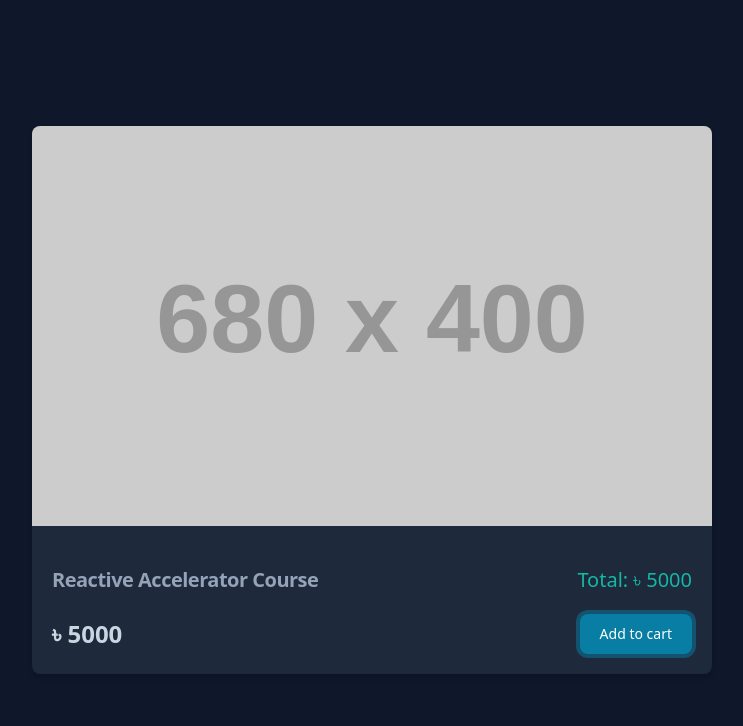
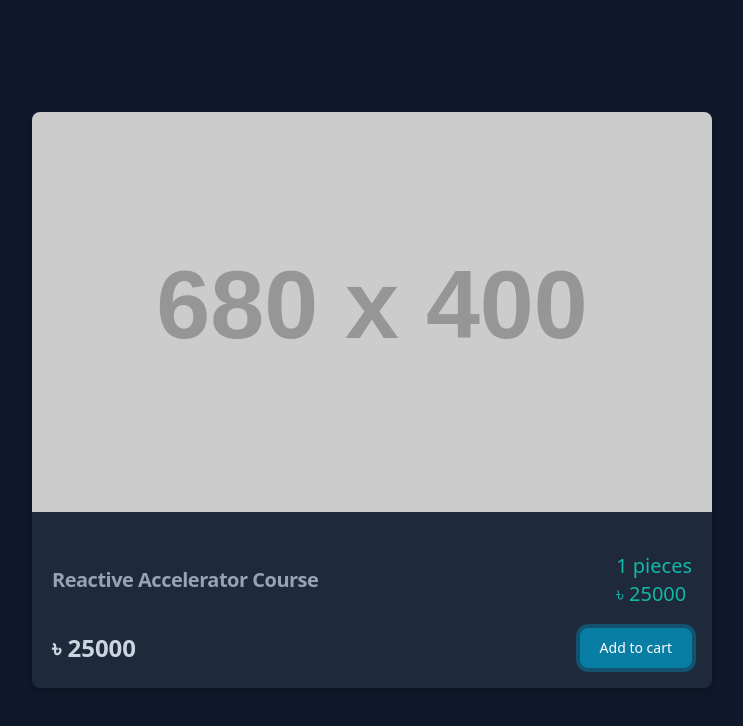
Before and after one commit to ILhankhondaker/example-vanilaJs--vs-ReactJs, a plain HTML site: page index.html in a window 1280 px wide. Both pictures are taken after a click on the link "Add to cart". Shown: the whole page, without its empty margins (268-1011 px from the left). Drawn offline with nearby package versions, Linux system fonts and the light colour scheme; placeholder pictures from the web are drawn by us.

Commit message:
apply DOM & EventListener

```diff
--- a/index.html
+++ b/index.html
@@ -10,11 +10,16 @@
 </head>
 
 <body class="bg-slate-900 text-slate-400 flex items-center justify-center h-screen px-10">
+
+    <!-- =====parents div ====== -->
     <div class="shadow-md rounded-lg bg-slate-800 border-slate-700">
+
+        <!-- poster Image  -->
         <a href="#">
             <img class="rounded-t-lg" src="https://dummyimage.com/680X400/087ea4/ffffff.png&text=Product"
                 alt="product image" />
         </a>
+
         <div class="px-5 py-5">
             <div class="flex items-center justify-between mt-5">
                 <a href="#">
@@ -22,16 +27,28 @@
                         Reactive Accelerator Course
                     </h3>
                 </a>
-                <span class="text-xl font-medium text-teal-500">Total: ৳ 5000</span>
+                <div>
+                    <!-- total price product -->
+                    <span id="productItem" class="text-xl font-medium text-teal-500"> </span><br>
+                    <!-- total amount  -->
+                    <span id="totalPrice" class="text-xl font-medium text-teal-500"> ৳ </span>
+                </div>
             </div>
             <div class="flex items-center justify-between mt-5">
-                <span class="text-2xl font-bold text-slate-300">৳ 5000</span>
-                <a href="#"
+
+                <!-- product price  -->
+                <span id="price" class="text-2xl font-bold text-slate-300"></span>
+
+
+                <!-- add button  -->
+                <a id="addButton" href="#"
                     class="text-white focus:ring-4 font-medium rounded-lg text-sm px-5 py-2.5 text-center bg-[#087ea4] hover:bg-[#087ea4]/[.8] focus:ring-[#087ea4]/[.5]">Add
                     to cart</a>
             </div>
         </div>
     </div>
+
+    <script src="./index.js"></script>
 </body>
 
 </html>
--- /dev/null
+++ b/index.js
@@ -0,0 +1,27 @@
+// catch  html Id / DOM elements
+
+const price = document.getElementById("price")
+const totalPrice = document.getElementById("totalPrice")
+const addButton = document.getElementById("addButton")
+const productItem = document.getElementById("productItem")
+
+const productPrice = 25000;
+let totalProduct = 0;
+let totalAmount = 0;
+
+price.innerText = `৳ ${productPrice}`;
+totalPrice.innerText = `Total: ৳ 00 `;
+productItem.innerText = `${totalProduct} pieces`;
+
+
+addButton.addEventListener("click", () => {
+
+    // count product item
+    totalProduct++
+    productItem.innerText = `${totalProduct} pieces`
+
+    totalAmount += productPrice
+    totalPrice.innerText = `৳ ${totalAmount}`
+
+
+})
```
